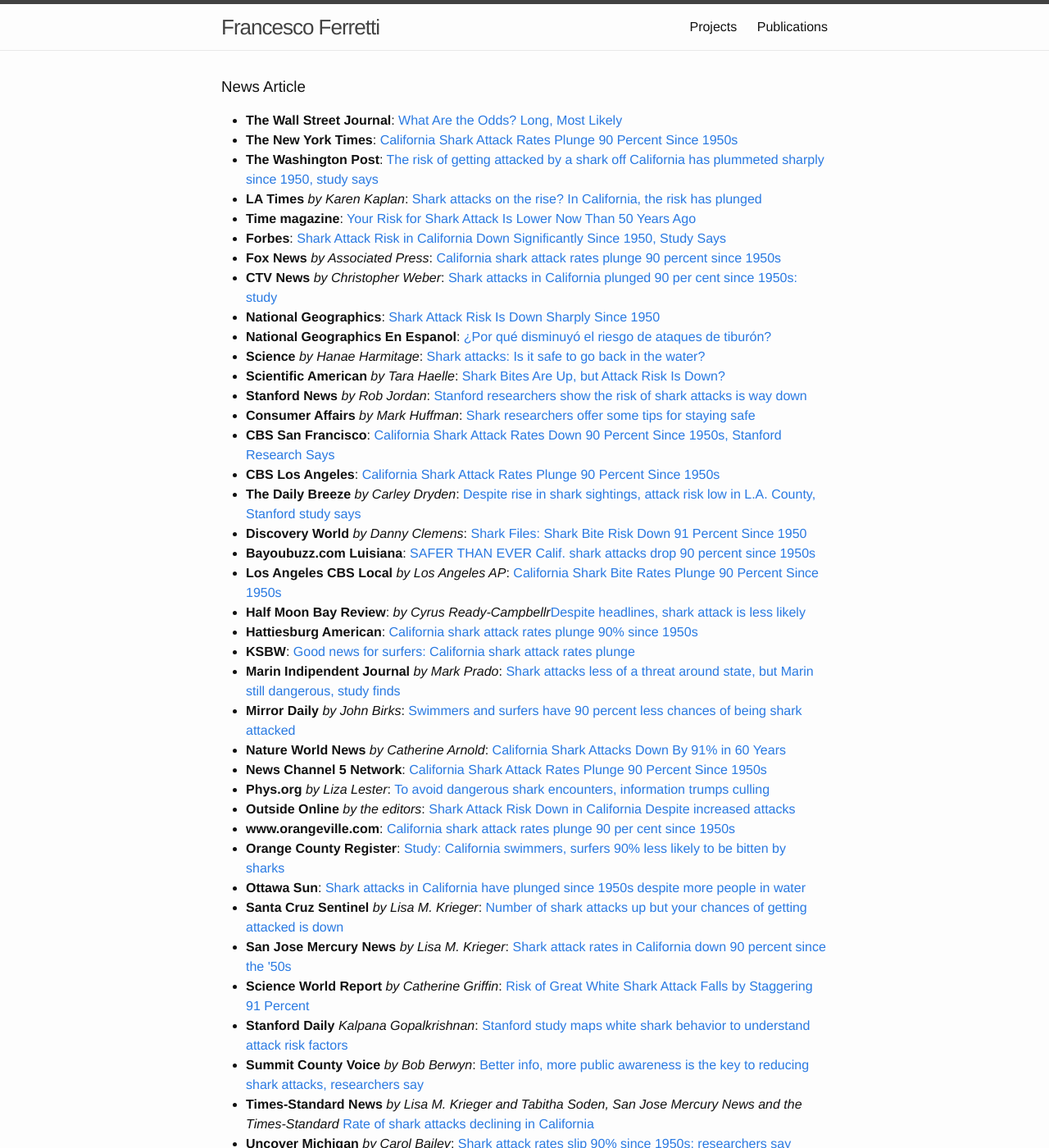
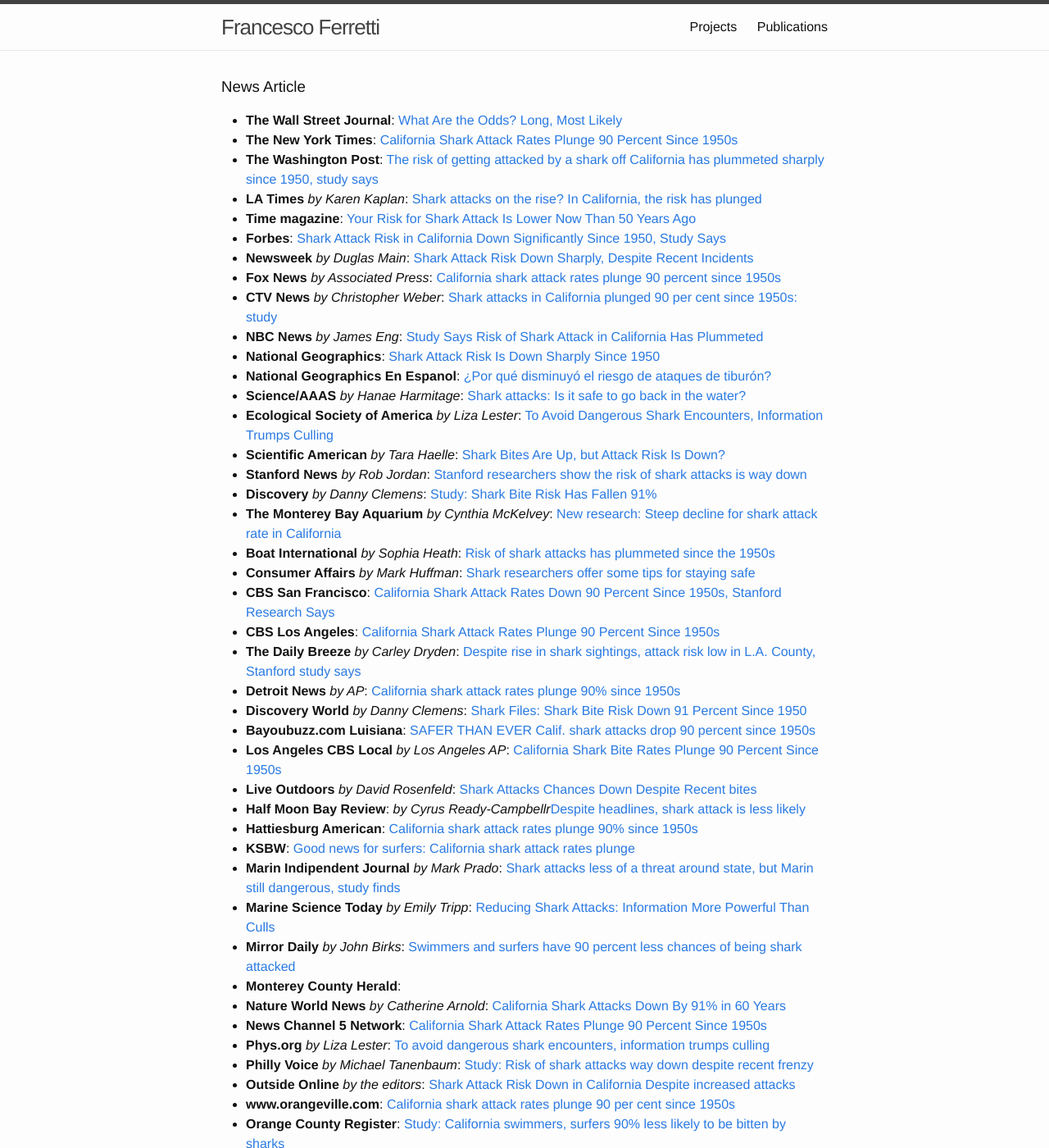
Before and after one commit to ferrettigs/ferrettigs.github.io, a Jekyll site: the page built from assets/ReconcilingPredatorsMediaCoverage.md, in a window 1280 px wide and 1400 px high. Shown: the whole window at 82% size. Built offline with Jekyll 4.4.1, drawn with Linux system fonts in a browser that asks for light colours; some of the changed text lies outside the part shown.

Commit message:
updated coverage

```diff
--- a/assets/ReconcilingPredatorsMediaCoverage.md
+++ b/assets/ReconcilingPredatorsMediaCoverage.md
@@ -13,38 +13,54 @@
 - **LA Times** *by Karen Kaplan*: [Shark attacks on the rise? In California, the risk has plunged](http://www.latimes.com/science/sciencenow/la-sci-sn-shark-attacks-not-more-frequent-20150708-story.html)
 - **Time magazine**: [Your Risk for Shark Attack Is Lower Now Than 50 Years Ago](http://time.com/3953597/california-shark-attacks/)
 - **Forbes**: [Shark Attack Risk in California Down Significantly Since 1950, Study Says](http://www.forbes.com/sites/alliewilkinson/2015/07/10/shark-attack-risk-in-california-down-significantly-since-1950-study-says/)
+- **Newsweek** *by Duglas Main*: [Shark Attack Risk Down Sharply, Despite Recent Incidents](http://www.newsweek.com/shark-attack-risk-down-sharply-despite-recent-incidents-353408)
 - **Fox News** *by Associated Press*: [California shark attack rates plunge 90 percent since 1950s](http://www.foxnews.com/us/2015/07/11/california-shark-attack-rates-plunge-0-percent-since-150s/)
 - **CTV News** *by Christopher Weber*: [Shark attacks in California plunged 90 per cent since 1950s: study](http://www.ctvnews.ca/sci-tech/shark-attacks-in-california-plunged-90-per-cent-since-1950s-study-1.2462574)
+- **NBC News** *by James Eng*: [Study Says Risk of Shark Attack in California Has Plummeted](http://www.nbcnews.com/science/environment/risk-shark-attack-california-has-plummeted-study-n388921)
 - **National Geographics**: [Shark Attack Risk Is Down Sharply Since 1950](http://news.nationalgeographic.com/2015/07/150709-shark-attacks-california-pew-study-risk-science/)
 - **National Geographics En Espanol**: [¿Por qué disminuyó el riesgo de ataques de tiburón?](http://www.ngenespanol.com/naturaleza/animales/15/07/10/el-riesgo-de-ataquesdetiburonhadisminuidomarcadamentedesde1950/)
-- **Science** *by Hanae Harmitage*: [Shark attacks: Is it safe to go back in the water?](http://news.sciencemag.org/plants-animals/2015/07/shark-attacks-it-safe-go-back-water)
+- **Science/AAAS** *by Hanae Harmitage*: [Shark attacks: Is it safe to go back in the water?](http://news.sciencemag.org/plants-animals/2015/07/shark-attacks-it-safe-go-back-water)
+- **Ecological Society of America** *by Liza Lester*: [To Avoid Dangerous Shark Encounters, Information Trumps Culling](http://www.esa.org/esa/to-avoid-dangerous-shark-encounters-information-trumps-culling/)
 - **Scientific American** *by Tara Haelle*: [Shark Bites Are Up, but Attack Risk Is Down?](http://www.scientificamerican.com/article/shark-bites-are-up-but-attack-risk-is-down/)
 - **Stanford News** *by Rob Jordan*: [Stanford researchers show the risk of shark attacks is way down](http://news.stanford.edu/news/2015/july/shark-attack-risk-070815.html)
+- **Discovery** *by Danny Clemens*: [Study: Shark Bite Risk Has Fallen 91%](http://www.discovery.com/tv-shows/shark-week/shark-feed/study-shark-bite-risk-has-fallen-91/)
+- **The Monterey Bay Aquarium** *by Cynthia McKelvey*: [New research: Steep decline for shark attack rate in California](https://futureoftheocean.wordpress.com/2015/07/11/new-research-steep-decline-for-shark-attack-rate-in-california/)
+- **Boat International** *by Sophia Heath*: [Risk of shark attacks has plummeted since the 1950s](http://www.boatinternational.com/destinations/americas-yacht-destinations/risk-of-shark-attacks-has-plummeted-since-the-1950s--26923)
 - **Consumer Affairs** *by Mark Huffman*: [Shark researchers offer some tips for staying safe](http://www.consumeraffairs.com/news/shark-researchers-offer-some-tips-for-staying-safe-071415.html)
 - **CBS San Francisco**: [California Shark Attack Rates Down 90 Percent Since 1950s, Stanford Research Says](http://sanfrancisco.cbslocal.com/2015/07/09/california-shark-attack-rates-down-stanford-research/)
 - **CBS Los Angeles**: [California Shark Attack Rates Plunge 90 Percent Since 1950s](http://losangeles.cbslocal.com/2015/07/10/california-shark-attack-rates-plunge-90-percent-since-1950s-2/)
 - **The Daily Breeze** *by Carley Dryden*: [Despite rise in shark sightings, attack risk low in L.A. County, Stanford study says](http://www.dailybreeze.com/environment-and-nature/20150715/despite-rise-in-shark-sightings-attack-risk-low-in-la-county-stanford-study-says)
+- **Detroit News** *by AP*: [California shark attack rates plunge 90% since 1950s](http://www.detroitnews.com/story/news/nation/2015/07/09/california-shark-attacks/29939151/)
 - **Discovery World** *by Danny Clemens*: [Shark Files: Shark Bite Risk Down 91 Percent Since 1950](http://news.discovery.com/animals/sharks/shark-files-shark-bite-risk-down-91-percent-since-1950-150710.htm)
 - **Bayoubuzz.com Luisiana**: [SAFER THAN EVER Calif. shark attacks drop 90 percent since 1950s](http://www.bayoubuzz.com/politics/us-politics/item/931801-safer-than-ever-calif-shark-attacks-drop-90-percent-since-1950s)
 - **Los Angeles CBS Local** *by Los Angeles AP*: [California Shark Bite Rates Plunge 90 Percent Since 1950s](http://losangeles.cbslocal.com/2015/07/09/california-shark-attack-rates-plunge-90-percent-since-1950s/)
+- **Live Outdoors** *by David Rosenfeld*: [Shark Attacks Chances Down Despite Recent bites](http://www.liveoutdoors.com/recreation/218447-shark-attack-chances-down-despite-recent-bites/)
 - **Half Moon Bay Review**: *by Cyrus Ready-Campbellr*[Despite headlines, shark attack is less likely](http://www.hmbreview.com/news/despite-headlines-shark-attack-is-less-likely/article_59853a88-315a-11e5-a925-4b17e0ee617a.html)
 - **Hattiesburg American**: [California shark attack rates plunge 90% since 1950s](http://www.hattiesburgamerican.com/story/news/nation/2015/07/11/california-shark-attack-rates-plunge-since/30003779/)
 - **KSBW**: [Good news for surfers: California shark attack rates plunge](http://www.ksbw.com/news/good-news-for-surfers-california-shark-attack-rates-plunge/34086142)
 - **Marin Indipendent Journal** *by Mark Prado*: [Shark attacks less of a threat around state, but Marin still dangerous, study finds](http://www.marinij.com/20150709/shark-attacks-less-of-a-threat-around-state-but-marin-still-dangerous-study-finds)
+- **Marine Science Today** *by Emily Tripp*: [Reducing Shark Attacks: Information More Powerful Than Culls](http://marinesciencetoday.com/2015/07/14/reducing-shark-attacks-information-more-powerful-than-culls/)
 - **Mirror Daily** *by John Birks*: [Swimmers and surfers have 90 percent less chances of being shark attacked](http://www.mirrordaily.com/swimmers-surfers-shark-attacked/22666/)
+- **Monterey County Herald**: []()
 - **Nature World News** *by Catherine Arnold*: [California Shark Attacks Down By 91% in 60 Years](http://www.natureworldnews.com/articles/15596/20150710/shark.htm)
 - **News Channel 5 Network**: [California Shark Attack Rates Plunge 90 Percent Since 1950s](http://www.scrippsmedia.com/newschannel5/news/national-news/California-Shark-Attack-Rates-Plunge-90-Percent-Since-1950s-313082611.html)
 - **Phys.org** *by Liza Lester*: [To avoid dangerous shark encounters, information trumps culling](http://phys.org/news/2015-07-dangerous-shark-encounters-trumps-culling.html)
+- **Philly Voice** *by Michael Tanenbaum*: [Study: Risk of shark attacks way down despite recent frenzy](http://www.phillyvoice.com/study-risk-shark-attacks-way-down-frenzy/)
 - **Outside Online** *by the editors*: [Shark Attack Risk Down in California Despite increased attacks](http://www.outsideonline.com/1998076/shark-attack-risk-down-california)
 - **www.orangeville.com**: [California shark attack rates plunge 90 per cent since 1950s](http://www.orangeville.com/news-story/5717101-california-shark-attack-rates-plunge-90-per-cent-since-1950s/)
 - **Orange County Register**: [Study: California swimmers, surfers 90% less likely to be bitten by sharks](http://www.ocregister.com/articles/sharks-671020-california-says.html)
 - **Ottawa Sun**: [Shark attacks in California have plunged since 1950s despite more people in water](http://www.ottawasun.com/2015/07/10/shark-attacks-in-california-have-plunged-since-1950s-despite-more-people-in-water)
 - **Santa Cruz Sentinel** *by Lisa M. Krieger*: [Number of shark attacks up but your chances of getting attacked is down](http://www.santacruzsentinel.com/environment-and-nature/20150708/number-of-shark-attacks-up-but-your-chances-of-getting-attacked-is-down)
 - **San Jose Mercury News** *by Lisa M. Krieger*: [Shark attack rates in California down 90 percent since the \'50s](http://www.mercurynews.com/science/ci_28456521/shark-attack-rates-california-down-90-percent-since)
+- **San Francisco Examiner** *by Associated Press*: [California shark attack rates plunge 90 percent since 1950s](http://www.sfexaminer.com/california-shark-attack-rates-plunge-90-percent-since-1950s/)
 - **Science World Report** *by Catherine Griffin*: [Risk of Great White Shark Attack Falls by Staggering 91 Percent](http://www.scienceworldreport.com/articles/27690/20150710/risk-great-white-shark-attack-falls-staggering-91-percent.htm)
+- **Science Daily**: [To avoid dangerous shark encounters, information trumps culling](http://www.sciencedaily.com/releases/2015/07/150710110418.htm)
+- **Scripps Media: [California Shark Attack Rates Plunge 90 Percent Since 1950s](http://www.scrippsmedia.com/newschannel5/news/national-news/California-Shark-Attack-Rates-Plunge-90-Percent-Since-1950s-313082611.html)
 - **Stanford Daily** *Kalpana Gopalkrishnan*: [Stanford study maps white shark behavior to understand attack risk factors](http://www.stanforddaily.com/2015/07/29/stanford-study-maps-white-shark-behavior-to-understand-attack-risk-factors/)
 - **Summit County Voice** *by Bob Berwyn*: [Better info, more public awareness is the key to reducing shark attacks, researchers say](http://summitcountyvoice.com/2015/07/11/better-info-more-public-awareness-is-the-key-to-reducing-shark-attacks-researchers-say/)
+- **The Inertia** *by Alexander Haro*: [Stop F*cking Panicking: Stanford Study Finds Risk of Shark Attack Down by 91%](http://www.theinertia.com/surf/stop-fcking-panicking-stanford-study-finds-risk-of-shark-attack-down-by-91/)
 - **Times-Standard News** *by Lisa M. Krieger and Tabitha Soden, San Jose Mercury News and the Times-Standard* [Rate of shark attacks declining in California](http://www.times-standard.com/general-news/20150710/rate-of-shark-attacks-declining-in-california)
+- **The Zoological** **: [It's never been safer to go back in the water](http://www.thezoological.com/blog/2015/7/11/its-safe-to-go-back-in-the-water)
 - **Uncover Michigan** *by Carol Bailey*: [Shark attack rates slip 90% since 1950s: researchers say](http://uncovermichigan.com/content/24881-shark-attack-rates-slip-90-1950s-researchers-say)
 - **Independent Online (South Africa)** *by Tony Carnie*: [Night time is shark time](http://beta.iol.co.za/scitech/science/environment/night-time-is-shark-time-1884825)
 
```
Also changed, not shown: assets/MedSharksMediaCoverage.md (+1 -0 lines).
